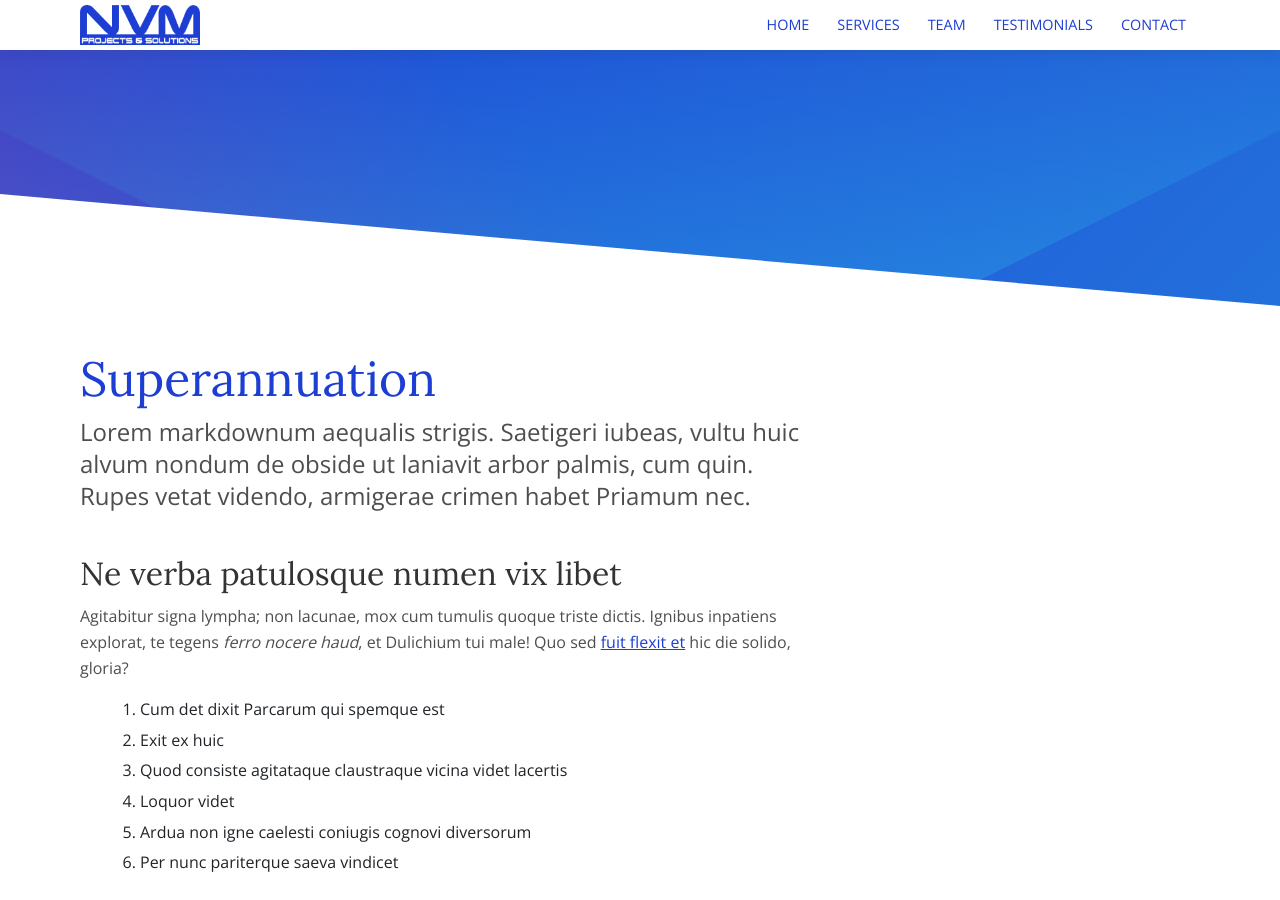
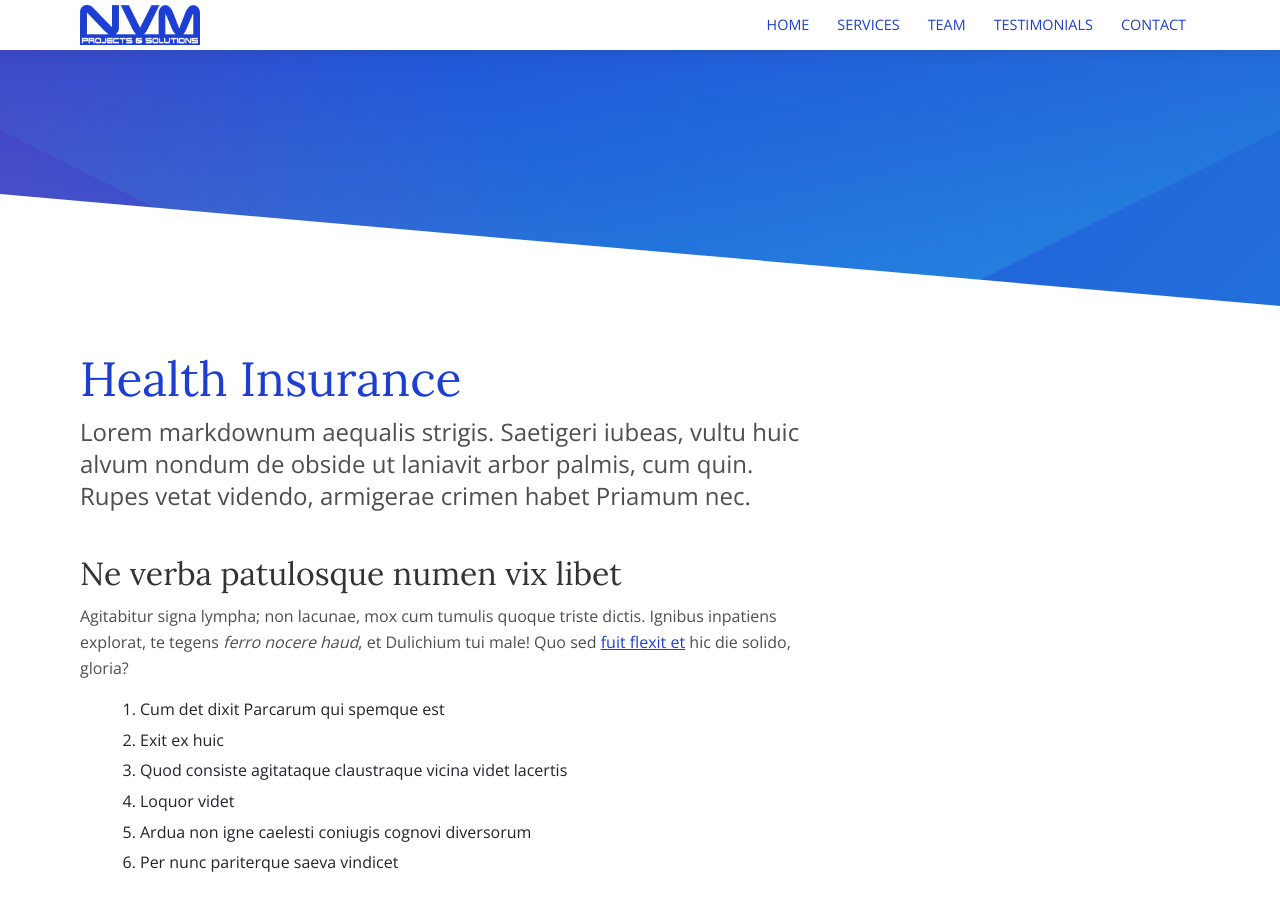
Before and after one commit to nvmpro/NVM, a Jekyll site: the page built from _services/superannuation.md, in a window 1280 px wide and 900 px high. Built offline with Jekyll 4.4.1, drawn with Linux system fonts in a browser that asks for light colours.

Commit message:
Updated '_services/superannuation.md' via CloudCannon

```diff
--- a/_services/superannuation.md
+++ b/_services/superannuation.md
@@ -1,5 +1,5 @@
 ---
-title: "Superannuation"
+title: "Health Insurance"
 image: "/services/default.png"
 ---
 
```
